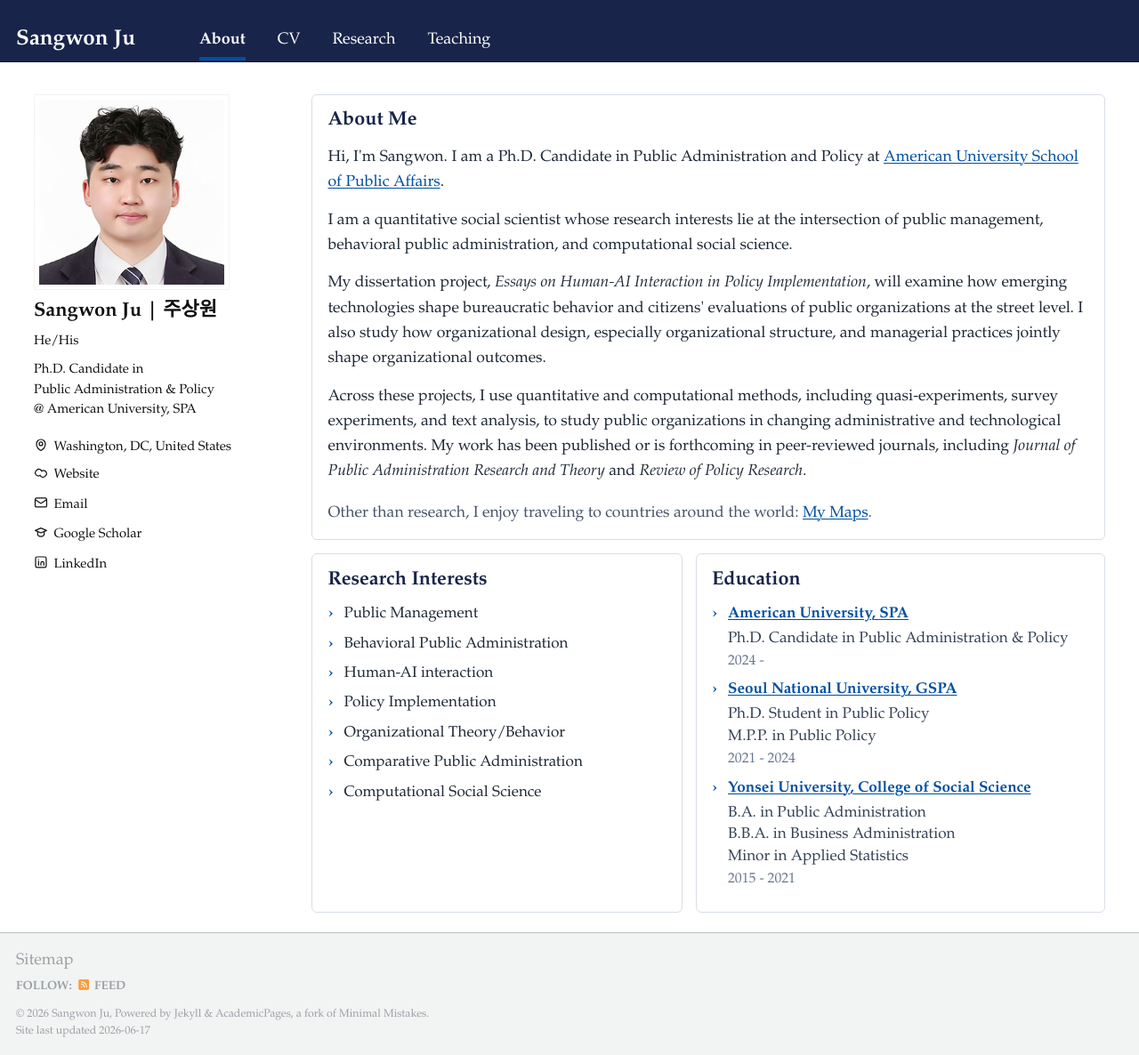
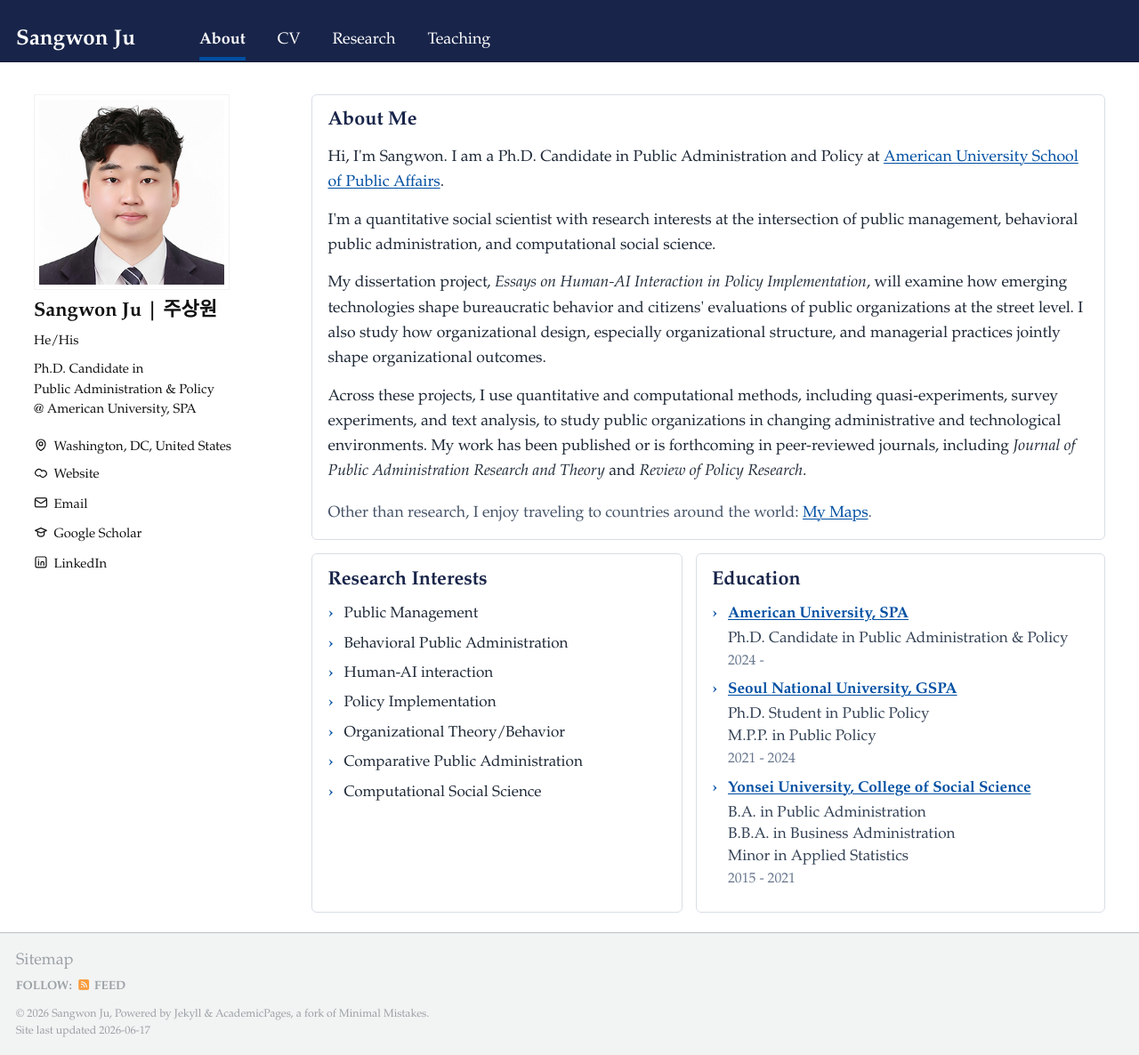
Before and after one commit to SangwonJu/sangwonju.github.io, a Jekyll site: the page built from _pages/about.md, in a window 1280 px wide and 1186 px high. Shown: the whole window at 89% size. Built offline with Jekyll 4.4.1, drawn with Linux system fonts in a browser that asks for light colours.

Commit message:
Update about.md

```diff
--- a/_pages/about.md
+++ b/_pages/about.md
@@ -13,7 +13,7 @@ redirect_from:
   <section class="home-card home-card--about">
     <h2>About Me</h2>
     <p>Hi, I'm Sangwon. I am a Ph.D. Candidate in Public Administration and Policy at <a href="https://www.american.edu/spa/dpap/index.cfm">American University School of Public Affairs</a>.</p>
-    <p>I am a quantitative social scientist whose research interests lie at the intersection of public management, behavioral public administration, and computational social science.</p>
+    <p>I'm a quantitative social scientist with research interests at the intersection of public management, behavioral public administration, and computational social science.</p>
     <p>My dissertation project, <em>Essays on Human-AI Interaction in Policy Implementation</em>, will examine how emerging technologies shape bureaucratic behavior and citizens' evaluations of public organizations at the street level. I also study how organizational design, especially organizational structure, and managerial practices jointly shape organizational outcomes.</p>
     <p>Across these projects, I use quantitative and computational methods, including quasi-experiments, survey experiments, and text analysis, to study public organizations in changing administrative and technological environments. My work has been published or is forthcoming in peer-reviewed journals, including <em>Journal of Public Administration Research and Theory</em> and <em>Review of Policy Research</em>.</p>
     <p class="home-card__note">Other than research, I enjoy traveling to countries around the world: <a href="https://www.google.com/maps/d/u/0/edit?mid=1EL3lmIvsf7OJClETAXOsiJUonQRItdQ&ll=37.76217890117158%2C126.87913882121927&z=5">My Maps</a>.</p>
```
